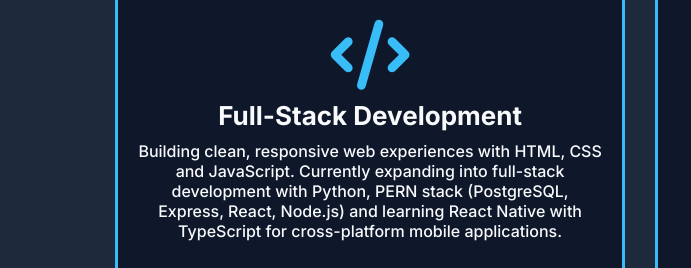
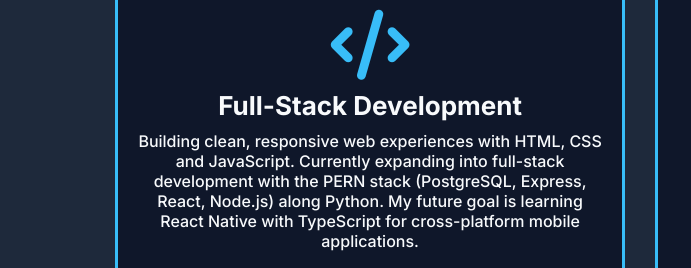
Before and after one commit to ArcherTembe/Portfolio, a plain HTML site: page index.html in a window 1280 px wide. Shown: the part 1180-1448 px from the top of the page, 0-691 px from the left. Drawn offline with Linux system fonts and the light colour scheme.

Commit message:
Update services description in index.html
Revised the description of full-stack development to clarify technologies and future goals.

```diff
--- a/index.html
+++ b/index.html
@@ -69,7 +69,7 @@
             <div class="services-box">
                 <i class="fa-solid fa-code"></i>
                 <h3>Full-Stack Development</h3>
-                <p>Building clean, responsive web experiences with HTML, CSS and JavaScript. Currently expanding into full-stack development with Python, PERN stack (PostgreSQL, Express, React, Node.js) and learning React Native with TypeScript for cross-platform mobile applications.</p>
+                <p>Building clean, responsive web experiences with HTML, CSS and JavaScript. Currently expanding into full-stack development with the PERN stack (PostgreSQL, Express, React, Node.js) along Python. My future goal is learning React Native with TypeScript for cross-platform mobile applications.</p>
                 <a href="#" class="btn">Learn more</a>
             </div>
 
```
